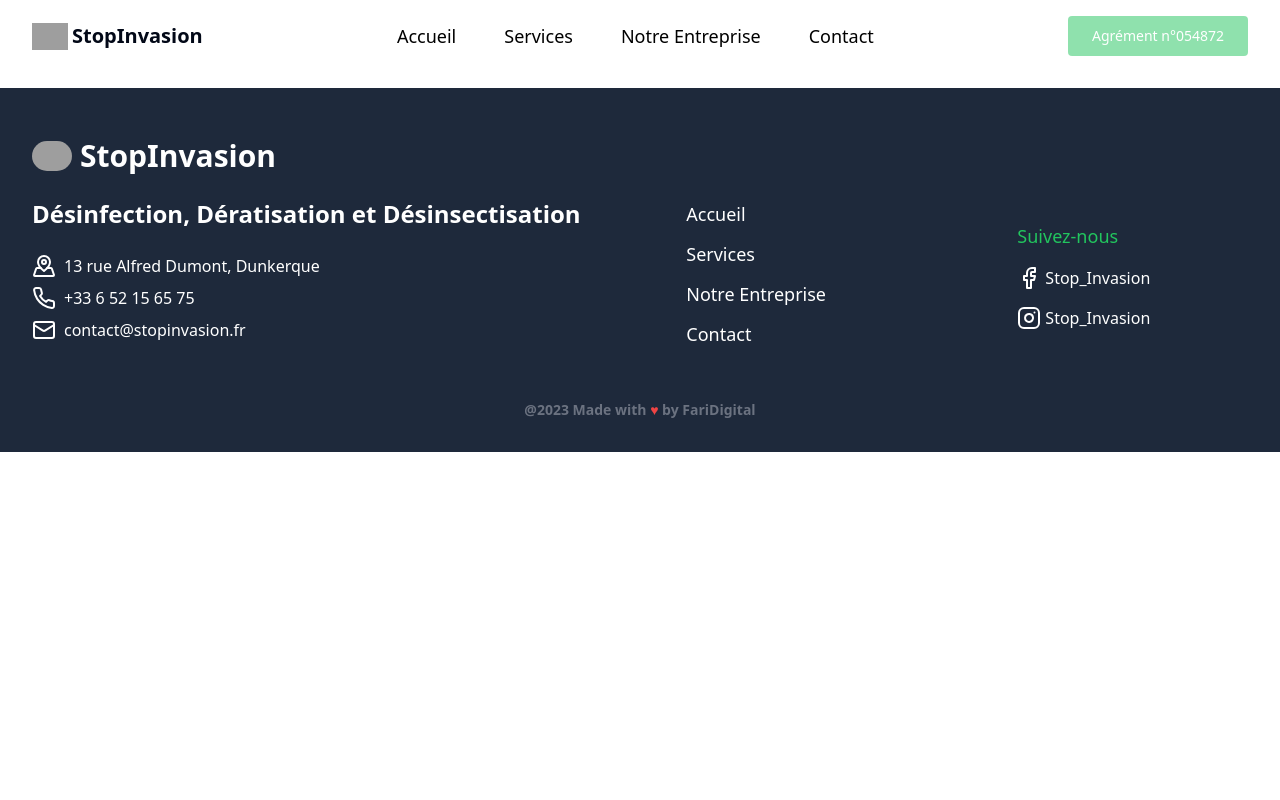
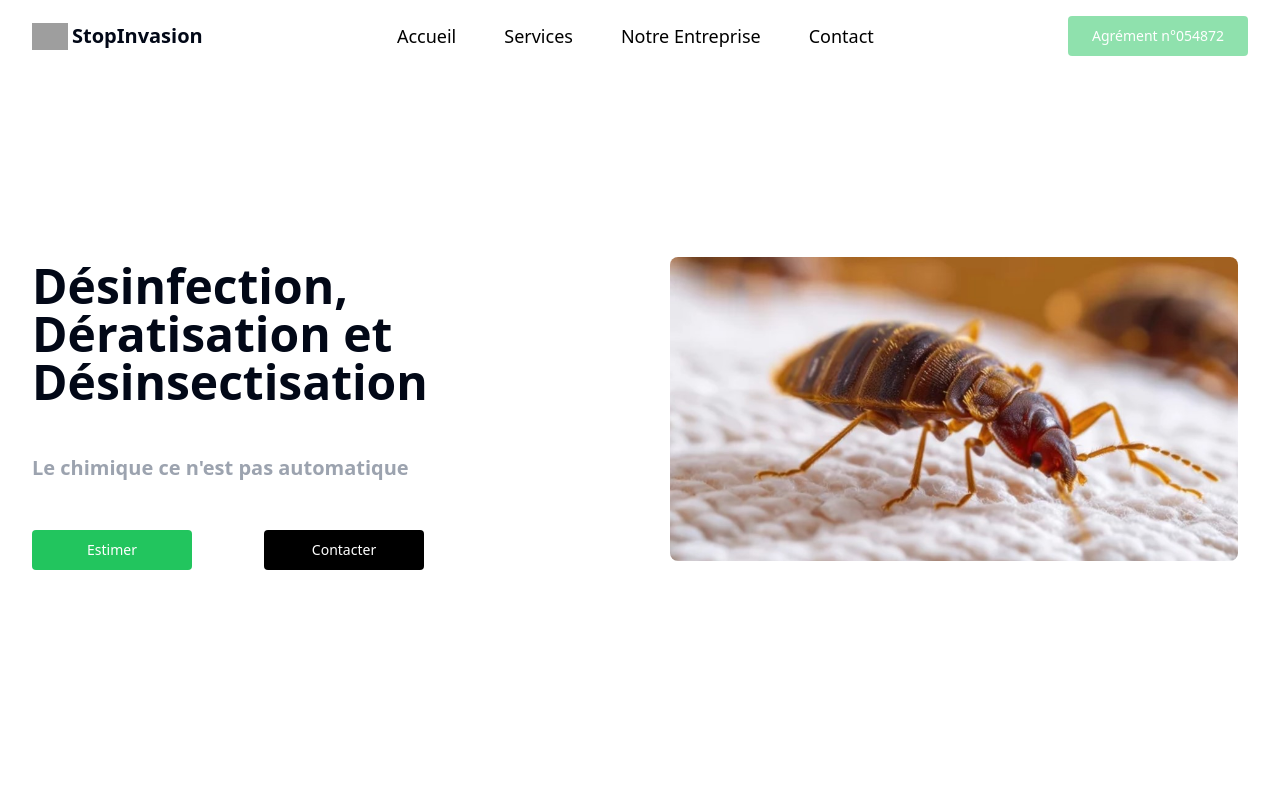
Before and after one commit to FaridAmimri/stopinvasion, a React (Vite) app: page / in a window 1280 px wide. Shown: the top 800 px of the page. Built offline with nearby package versions, Linux system fonts and the light colour scheme; grey boxes are pictures that could not be loaded.

Commit message:
Add 1440px max width

```diff
--- a/src/App.tsx
+++ b/src/App.tsx
@@ -10,13 +10,14 @@
 
 function App() {
   return (
-    <div>
+    <div className='max-width'>
       <Router>
         <Header />
         <Routes>
+          <Route path='/' element={<Home />} />
           <Route path='/accueil' element={<Home />} />
           <Route path='/services' element={<Services />} />
-          <Route path='/Notreentreprise' element={<About />} />
+          <Route path='/notreentreprise' element={<About />} />
           <Route path='/contact' element={<Contact />} />
         </Routes>
         <Footer />
--- a/src/index.css
+++ b/src/index.css
@@ -1,3 +1,5 @@
+/** @format */
+
 @tailwind base;
 @tailwind components;
 @tailwind utilities;
@@ -74,3 +76,8 @@
     @apply bg-background text-foreground;
   }
 }
+
+/* General styles */
+.max-width {
+  @apply max-w-[1440px] mx-auto;
+}
```
